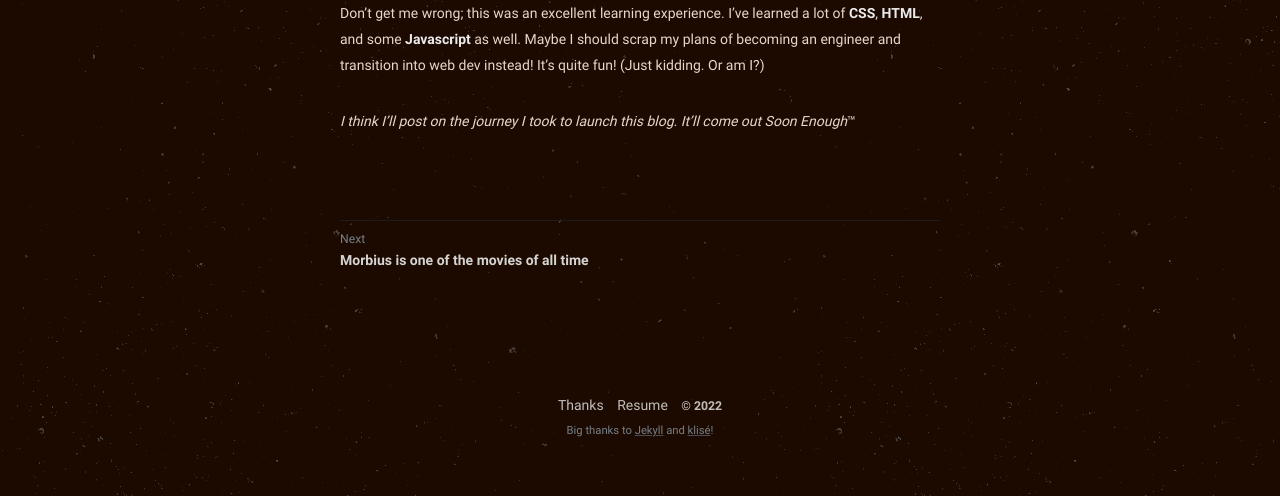
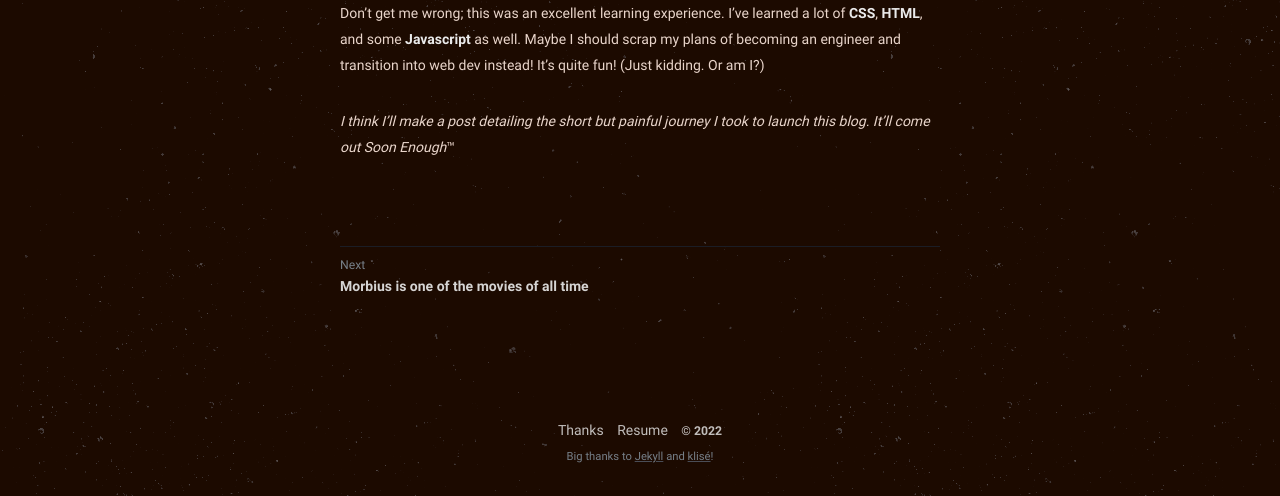
Before and after one commit to philippines69/carlcastroarchives, a Jekyll site: the page built from _posts/2022-06-28-my-first-post-finally.md, in a window 1280 px wide and 900 px high, scrolled down 1109 px, cut to the strip 404-900 px from the top of the window. Built offline with Jekyll 4.4.1, drawn with Linux system fonts in a browser that asks for light colours.

Commit message:
Update from Forestry.io philippines69 updated _posts/2022-06-28-my-first-post-finally.md

```diff
--- a/_posts/2022-06-28-my-first-post-finally.md
+++ b/_posts/2022-06-28-my-first-post-finally.md
@@ -17,4 +17,4 @@ But hey, you're reading this right now, so I guess it all worked out in the end!
 
 Don't get me wrong; this was an excellent learning experience. I've learned a lot of **CSS**, **HTML**, and some **Javascript** as well. Maybe I should scrap my plans of becoming an engineer and transition into web dev instead! It's quite fun! (Just kidding. Or am I?)
 
-_I think I'll post on the journey I took to launch this blog. It'll come out Soon Enough_™
+_I think I'll make a post detailing the short but painful journey I took to launch this blog. It'll come out Soon Enough_™
```
